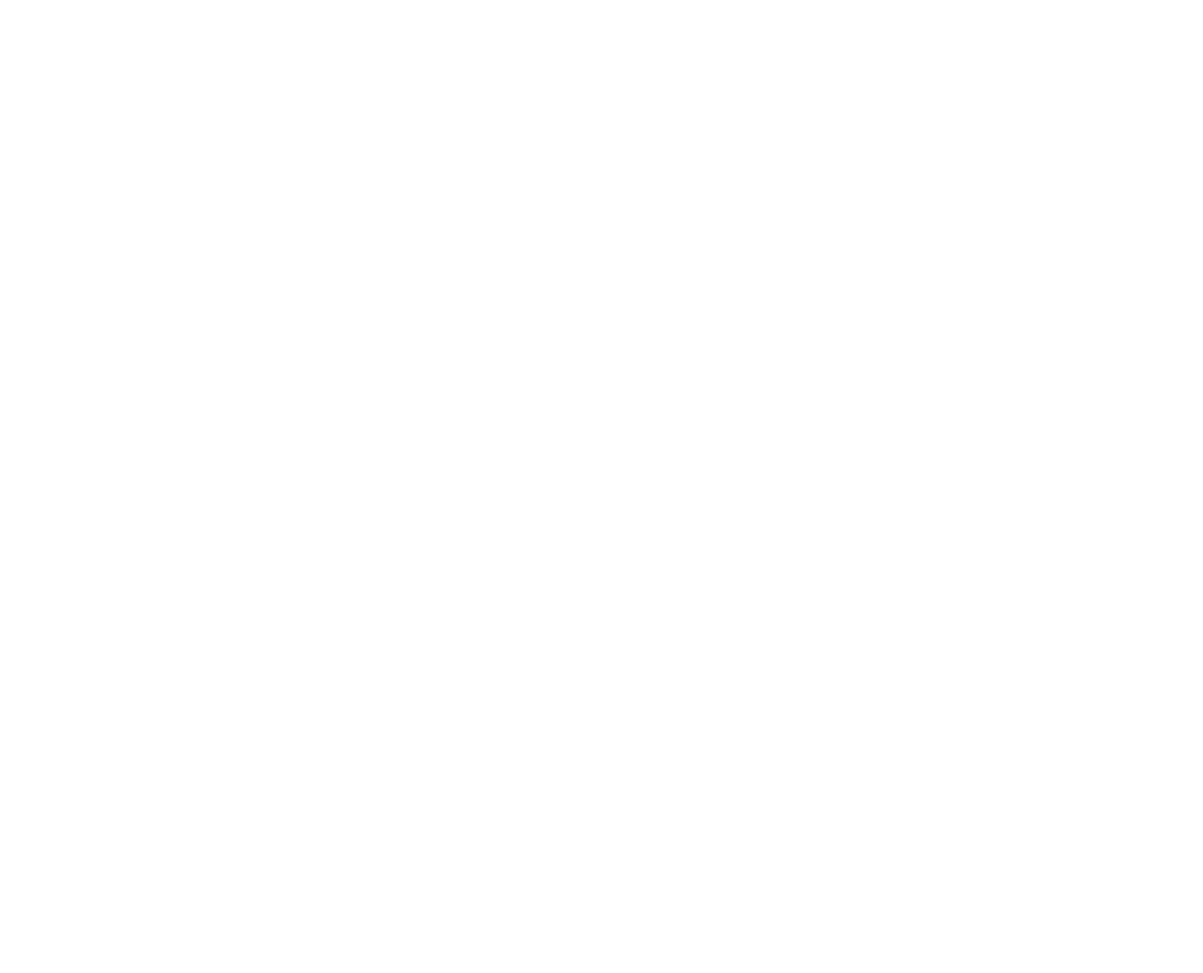
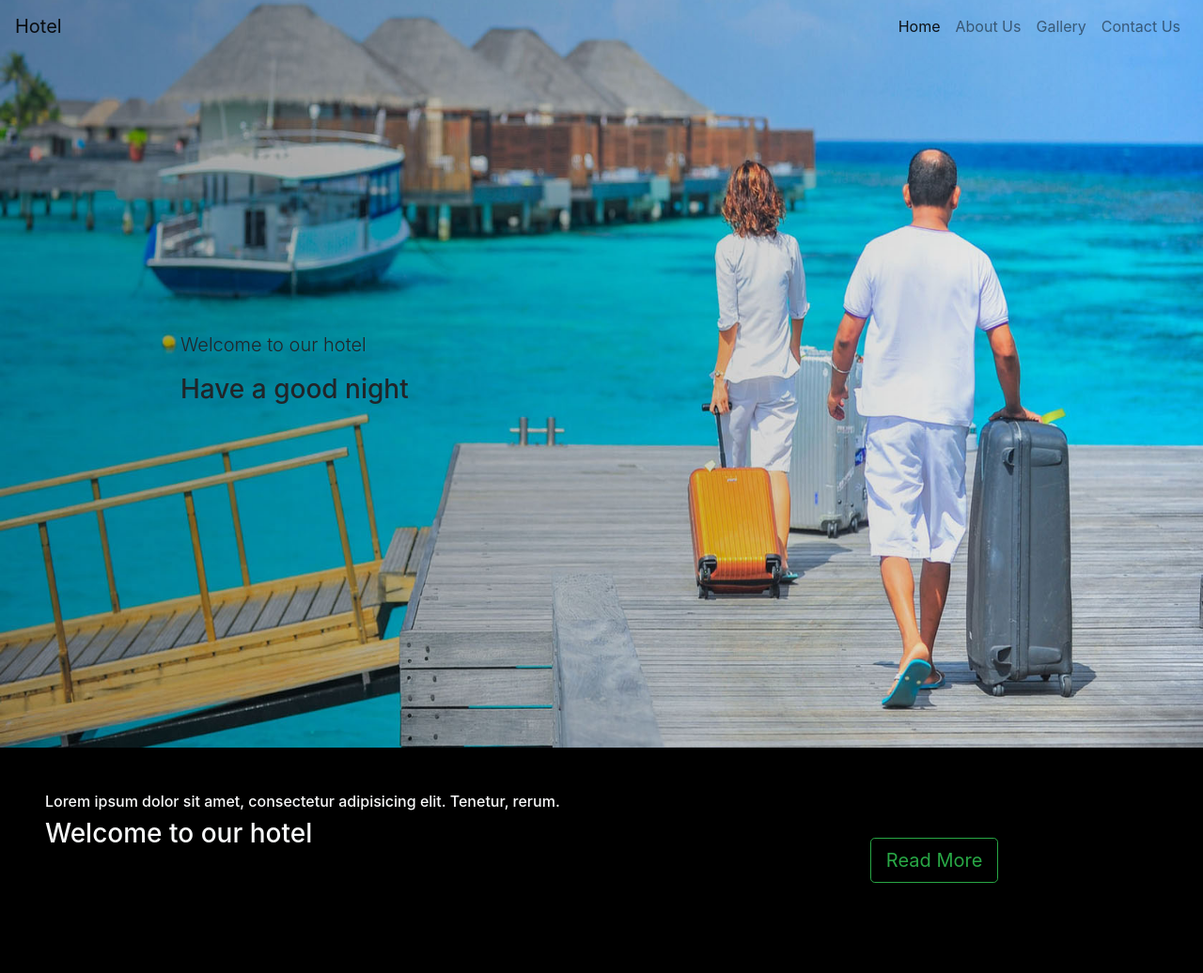
Before and after one commit to mru24/easy-code-portfolio-1, a plain HTML site: page index.html in a window 1280 px wide. Shown: the whole page at 94% size. Before the commit the page ends 800 px from the top, so only its background shows below. Drawn offline with nearby package versions, Linux system fonts and the light colour scheme.

Commit message:
landing section started

```diff
--- a/index.html
+++ b/index.html
@@ -4,9 +4,74 @@
   <meta charset="UTF-8">
   <meta name="viewport" content="width=device-width, initial-scale=1.0">
   <meta http-equiv="X-UA-Compatible" content="ie=edge">
-  <title>Document</title>
+  <title>Project 1</title>
+  <!-- BOOTSTRAP -->
+  <link rel="stylesheet" href="https://stackpath.bootstrapcdn.com/bootstrap/4.3.1/css/bootstrap.min.css">
+
+  <!-- CUSTOM STYLES -->
+  <link rel="stylesheet" href="stylesheets/style.min.css">
+
+  <!-- JQUERY SCRIPTS -->
+  <script src="https://code.jquery.com/jquery-3.3.1.min.js"></script>
+  <script src="https://cdnjs.cloudflare.com/ajax/libs/popper.js/1.14.7/umd/popper.min.js"></script>
+  <script src="https://stackpath.bootstrapcdn.com/bootstrap/4.3.1/js/bootstrap.min.js"></script>
 </head>
 <body>
+  <div class="wrapper">
+    <div class="landing">
+      <nav class="navbar navbar-expand-md navbar-light bg-transparent">
+        <a class="navbar-brand" href="#">Hotel</a>
+        <button class="navbar-toggler" type="button" data-toggle="collapse" data-target="#navbarContent" aria-controls="navbarContent" aria-expanded="false" aria-label="Toggle navigation">
+          <span class="navbar-toggler-icon"></span>
+        </button>
 
+        <div class="collapse navbar-collapse" id="navbarContent">
+          <ul class="navbar-nav ml-auto">
+            <li class="nav-item active">
+              <a class="nav-link" href="#">Home <span class="sr-only">(current)</span></a>
+            </li>
+            <li class="nav-item">
+              <a class="nav-link" href="#">About Us</a>
+            </li>
+            <li class="nav-item">
+              <a class="nav-link" href="#">Gallery</a>
+            </li>
+            <li class="nav-item">
+              <a class="nav-link" href="#">Contact Us</a>
+            </li>
+          </ul>
+        </div>
+      </nav>
+
+      <div class="landing-banner">
+        <div class="landing-slider">
+          <div class="landing-slide">
+            <img src="img/1.jpg" alt="">
+          </div>
+        </div>
+        <div class="landing-title">
+          <p class="lead">Welcome to our hotel</p>
+          <h3>Have a good night</h3>
+        </div>
+      </div>
+    </div>
+
+    <div id="intro">
+      <div class="row bg-black text-light p-5">
+        <div class="col-md-7">
+          <h6>Lorem ipsum dolor sit amet, consectetur adipisicing elit. Tenetur, rerum.</h6>
+          <h3>Welcome to our hotel</h3>
+        </div>
+        <div class="col-md-5 text-center p-5">
+          <button class="btn btn-outline-success btn-lg">Read More</button>
+        </div>
+      </div>
+    </div>
+
+
+
+  </div>
+
+  <script src="js/main.js" charset="utf-8"></script>
 </body>
 </html>
--- /dev/null
+++ b/js/main.js
@@ -0,0 +1,10 @@
+$(document).ready(function() {
+
+
+
+
+
+
+
+
+});
--- /dev/null
+++ b/sass/style.sass
@@ -0,0 +1,42 @@
+
+$navHeight: 60px
+
+.bg-black
+  background: black
+
+
+*
+  margin: 0
+  padding: 0
+  box-sizing: border-box
+
+body
+  background: black
+  .wrapper
+    background: white
+    max-width: 1900px
+    min-height: 100vh
+    margin: auto
+    overflow-x: hidden
+    .landing
+      nav
+        position: relative
+        z-index: 999
+      .landing-banner
+        margin-top: -$navHeight
+        background: grey
+        min-height: 100vh
+        position: relative
+        .landing-slider
+          position: absolute
+          top: 0
+          left: 0
+          .landing-slide
+            img
+              width: 100%
+              height: 100vh
+        .landing-title
+          position: absolute
+          top: 50%
+          left: 15%
+          transform: translateY(-50%)
```
Also changed, not shown: img/1.jpg (added), stylesheets/style.css (added), stylesheets/style.min.css (added), 2 other files.
